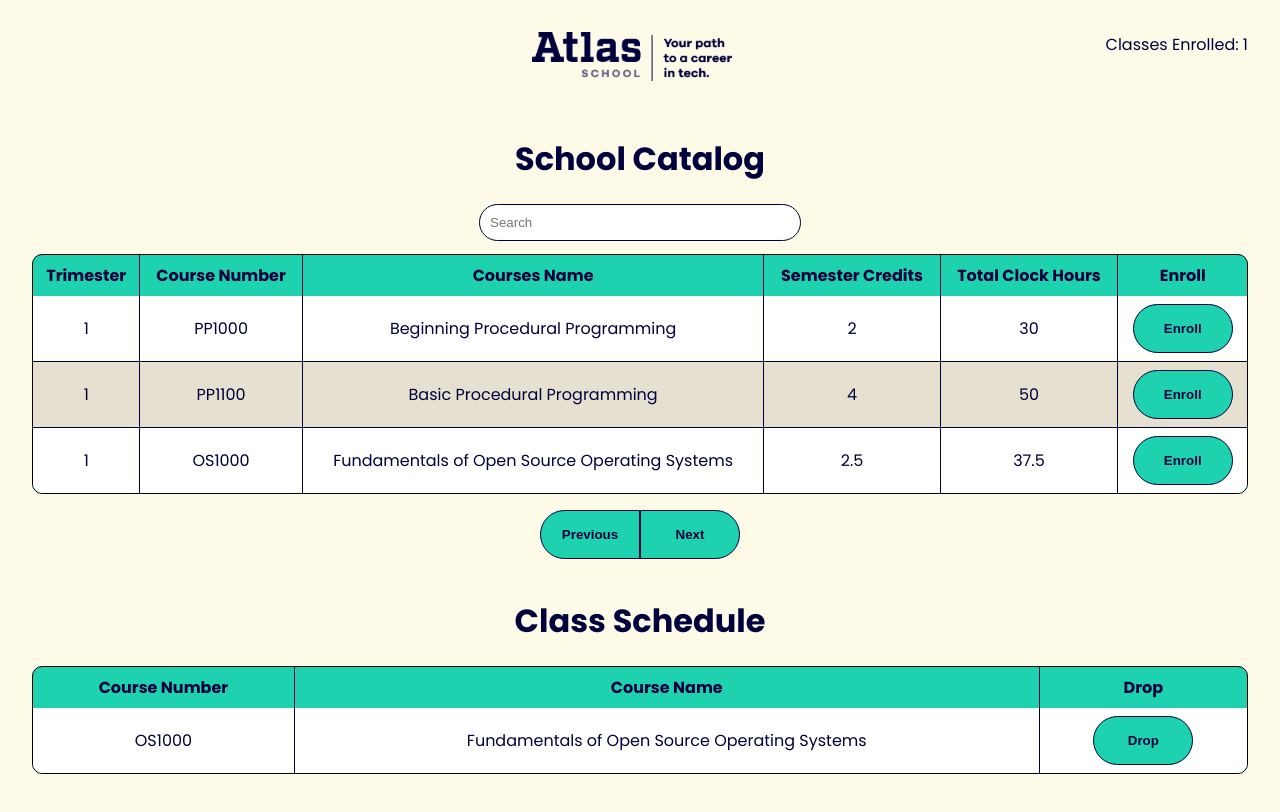
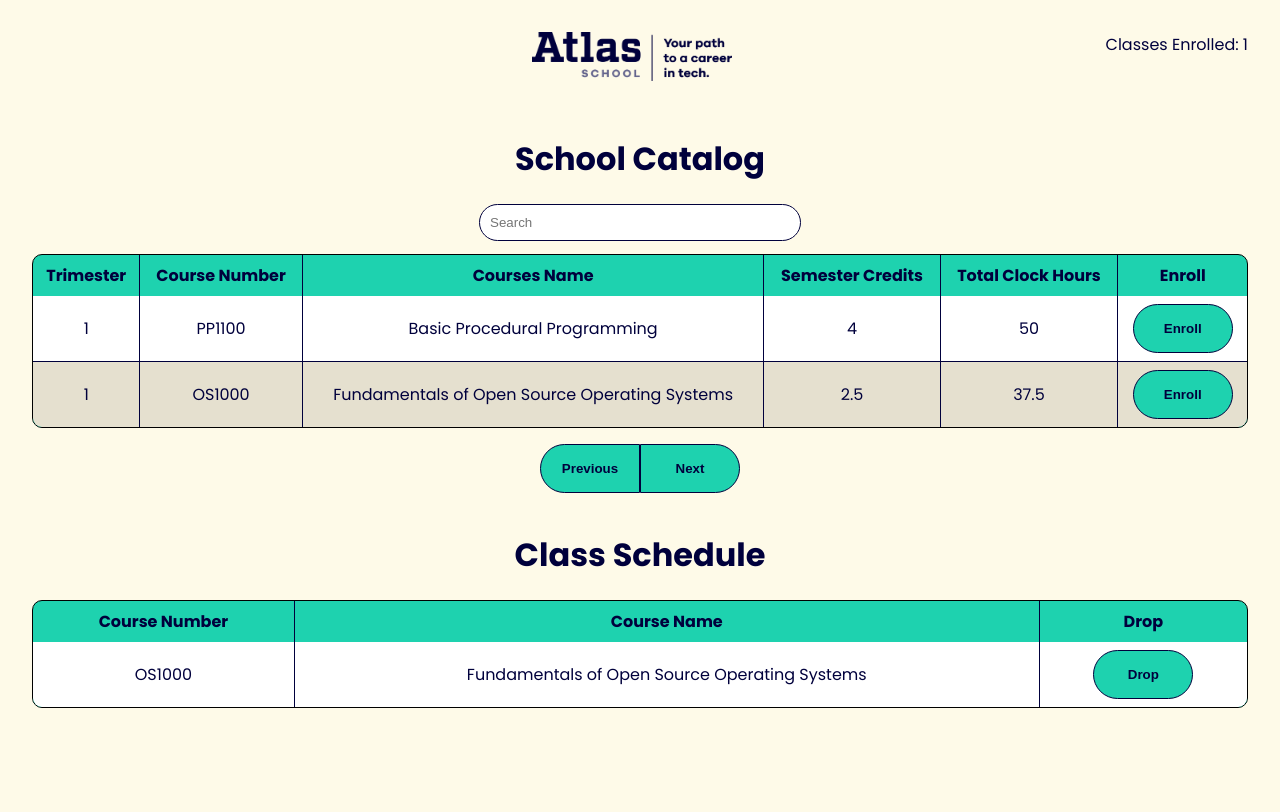
Before and after one commit to zack6yuan/atlas-react-state-intro, a React (Vite) app: page / in a window 1280 px wide. Shown: the top 812 px of the page. Built offline with nearby package versions, Linux system fonts and the light colour scheme.

Commit message:
updates.

```diff
--- a/src/SchoolCatalog.jsx
+++ b/src/SchoolCatalog.jsx
@@ -1,6 +1,10 @@
-import { useEffect } from "react";
+import React, { useEffect, useState } from "react";
 
 export default function SchoolCatalog() {
+
+
+
+
   return (
     <div className="school-catalog">
       <h1>School Catalog</h1>
@@ -17,16 +21,6 @@ export default function SchoolCatalog() {
           </tr>
         </thead>
         <tbody>
-          <tr>
-            <td>1</td>
-            <td>PP1000</td>
-            <td>Beginning Procedural Programming</td>
-            <td>2</td>
-            <td>30</td>
-            <td>
-              <button>Enroll</button>
-            </td>
-          </tr>
           <tr>
             <td>1</td>
             <td>PP1100</td>
```
